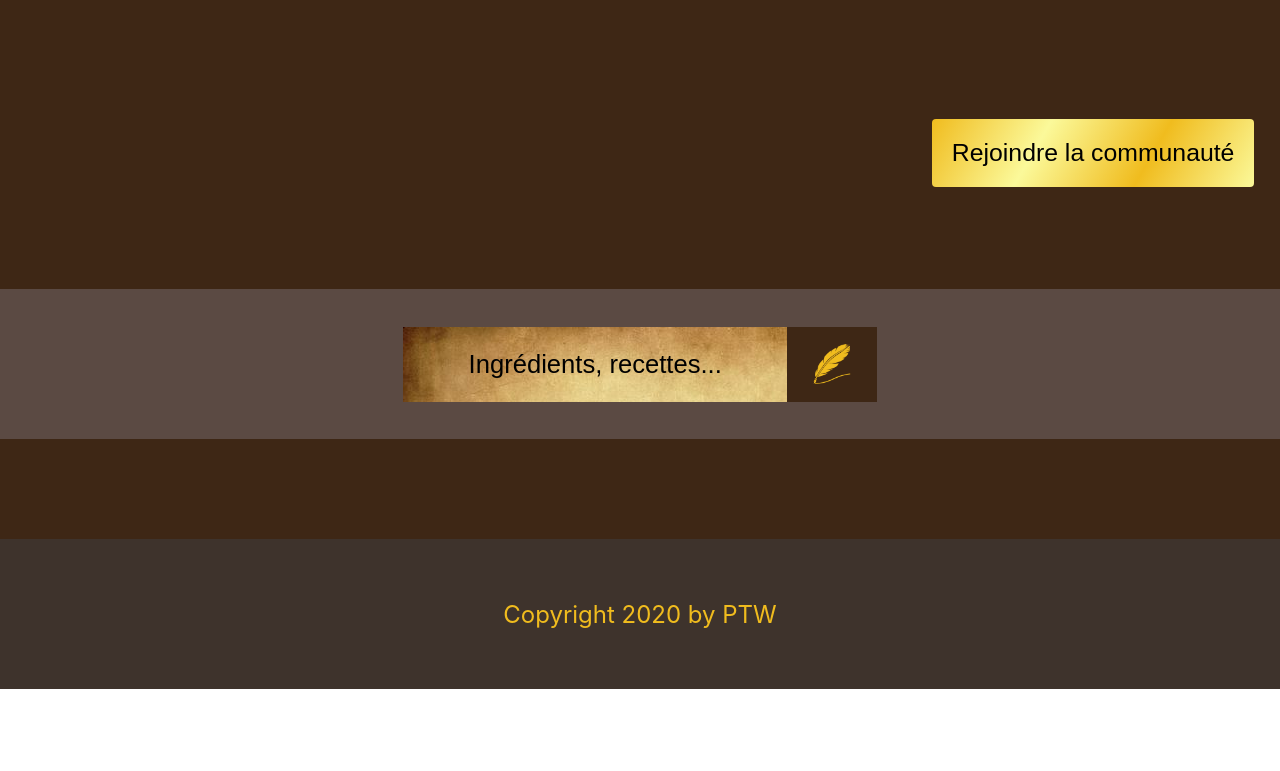
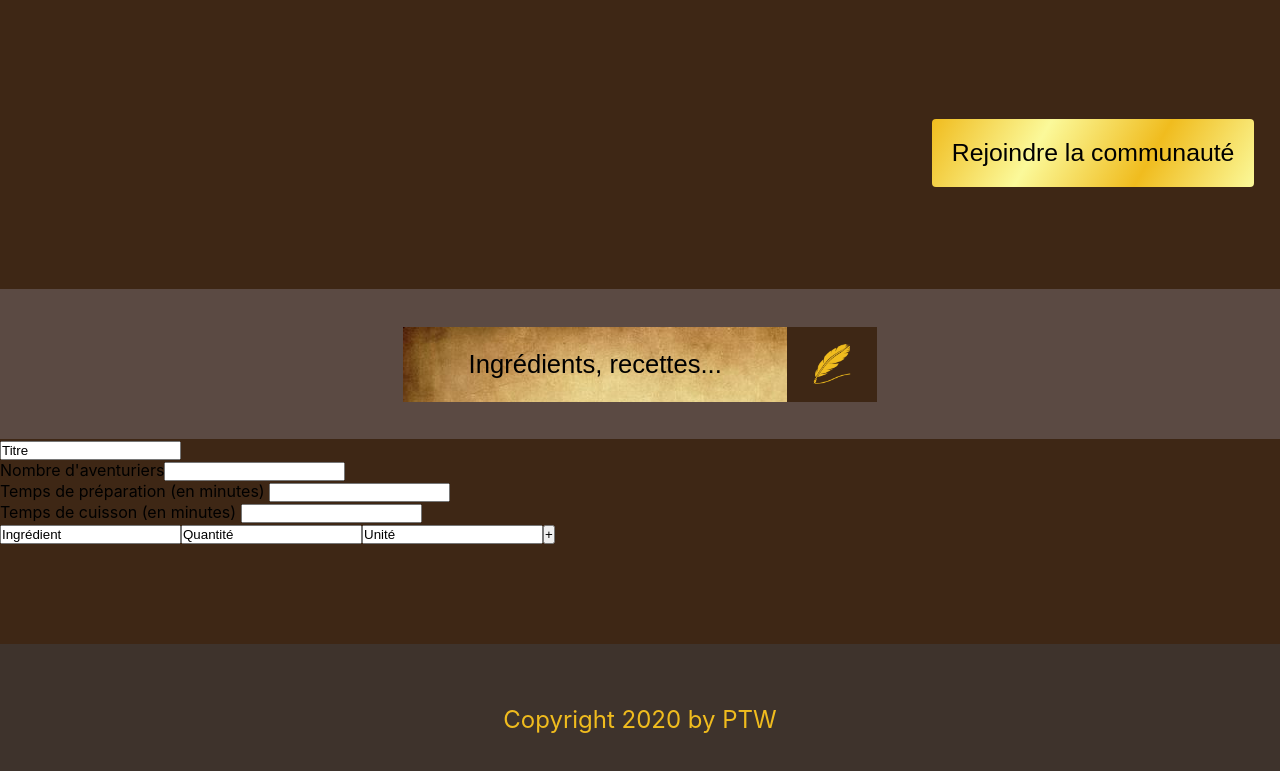
Before and after one commit to TlZeyn/montDor, a React (Create React App) app in the folder front/: page /myrecipes in a window 1280 px wide. Shown: the part 581-1352 px from the top of the page. Before the commit the page ends 1270 px from the top, so only its background shows below. Built offline with nearby package versions, Linux system fonts and the light colour scheme.

Commit message:
added a link for recipe creation

```diff
--- a/front/src/App.js
+++ b/front/src/App.js
@@ -8,8 +8,10 @@ import RecipeSearchBar from './components/RecipeSearchBar/RecipeSearchBar'
 import TrendyRecipes from './components/TrendyRecipes/TrendyRecipes'
 import Recipes from './components/Recipes/Recipes'
 import Footer from './components/Footer/Footer'
+import RecipeForm from './components/RecipeForm/RecipeForm'
 
 import './App.css';
+
 
 const App = () => {
   return (
@@ -21,6 +23,7 @@ const App = () => {
       <Switch>
         <Route exact path='/' component={TrendyRecipes} />
         <Route path='/recipes' component={Recipes} />
+        <Route path='/myrecipes' component={RecipeForm} />
       </Switch>
       <Footer />
     </div>
--- a/front/src/components/Nav/Nav.js
+++ b/front/src/components/Nav/Nav.js
@@ -29,6 +29,7 @@ class Nav extends Component {
           <Link><li>COMMUNAUTÉ</li></Link>
           <Link><li>À PROPOS</li></Link>
           <Link><li>CONTACT</li></Link>
+          <Link to="./myrecipes"><li> MES RECETTES</li></Link>
         </ul>
       </nav>
     )
--- a/front/src/components/RecipeForm/RecipeForm.js
+++ b/front/src/components/RecipeForm/RecipeForm.js
@@ -1,7 +1,46 @@
-import React, {useState, useEffect} from 'react'
+import React, { useState, useEffect } from 'react'
 
 const RecipeForm = () => {
+    const [title, setTitle] = useState('Titre')
 
+    const [nbEaters, setNbEaters] = useState(null)
+    const [prepTime, setPrepTime] = useState(null)
+    const [cookTime, setCookTime] = useState(null)
+
+    const [ingredient, setIngredient] = useState('Ingrédient')
+    const [quantity, setQuantity] = useState('Quantité')
+    const [unit, setUnit] = useState('Unité')
+
+    return (
+        <div>
+            <input type='text' value={title}></input>
+
+            <section className ='time'>
+                <div>
+                    <label>Nombre d'aventuriers</label>
+                    <input type='number' value={nbEaters} onChange={e => setNbEaters(e.target.value)}></input>
+                </div>
+                <div>
+                    <label>Temps de préparation (en minutes) </label>
+                    <input type='number' value={prepTime} onChange={e => setPrepTime(e.target.value)}></input>
+                </div>
+                <div>
+                    <label>Temps de cuisson (en minutes) </label>
+                    <input type='number' value={cookTime} onChange={e => setCookTime(e.target.value)}></input>
+                </div>
+            </section>
+
+            <section className='ingredient'>
+                <input type='text' value={ingredient} onChange={e => setIngredient(e.target.value)}></input>
+                <input type='text' value={quantity} onChange={e => setQuantity(e.target.value)}></input>
+                <input type='text' value={unit} onChange={e => setUnit(e.target.value)}></input>
+                <input type='button' value='+'></input>
+
+            </section>
+
+
+        </div>
+    )
 }
 
-export default Recipeform
+export default RecipeForm
```
